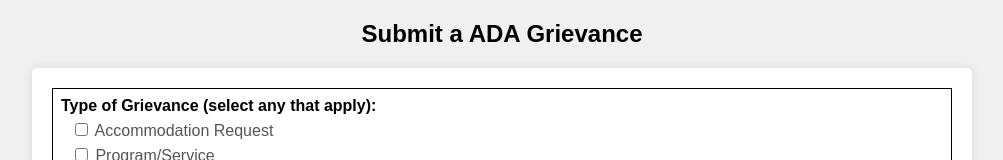
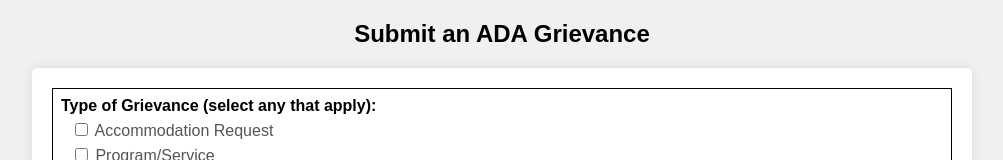
Before and after one commit to krau-bluedag/GrievanceForms, a plain HTML site: page index.html in a window 1280 px wide. Shown: the top 160 px of the page, without its empty margins (138-1141 px from the left). Drawn offline with Linux system fonts and the light colour scheme.

Commit message:
Update index.html

```diff
--- a/index.html
+++ b/index.html
@@ -7,7 +7,7 @@
     <link rel="stylesheet" href="style.css">
   </head>
   <body>
-    <h2 style="text-align: center;">Submit a ADA Grievance</h2>
+    <h2 style="text-align: center;">Submit an ADA Grievance</h2>
     <div id="bd-grievance"></div>
 
     <script src="grievanceIntake.js"></script>
```
